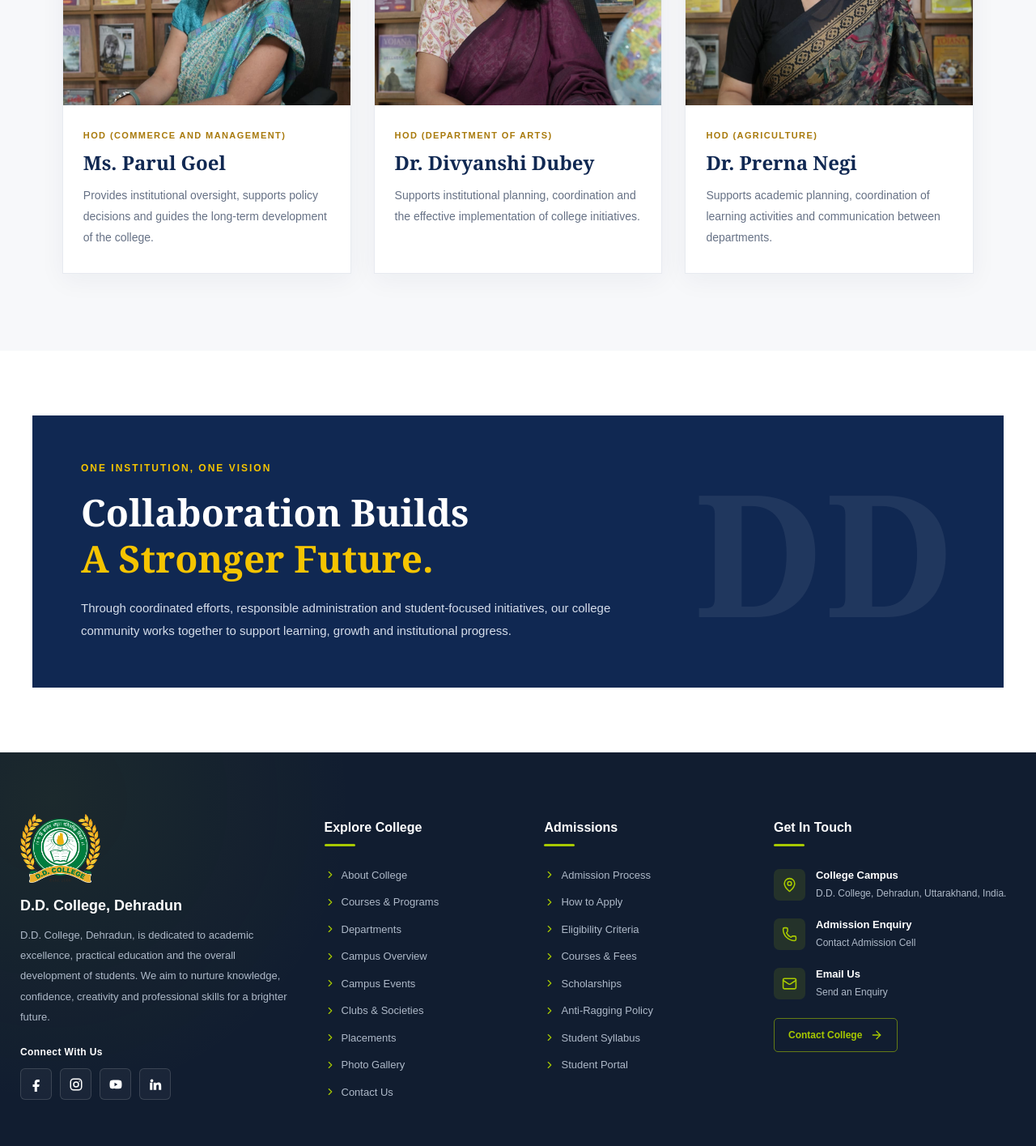
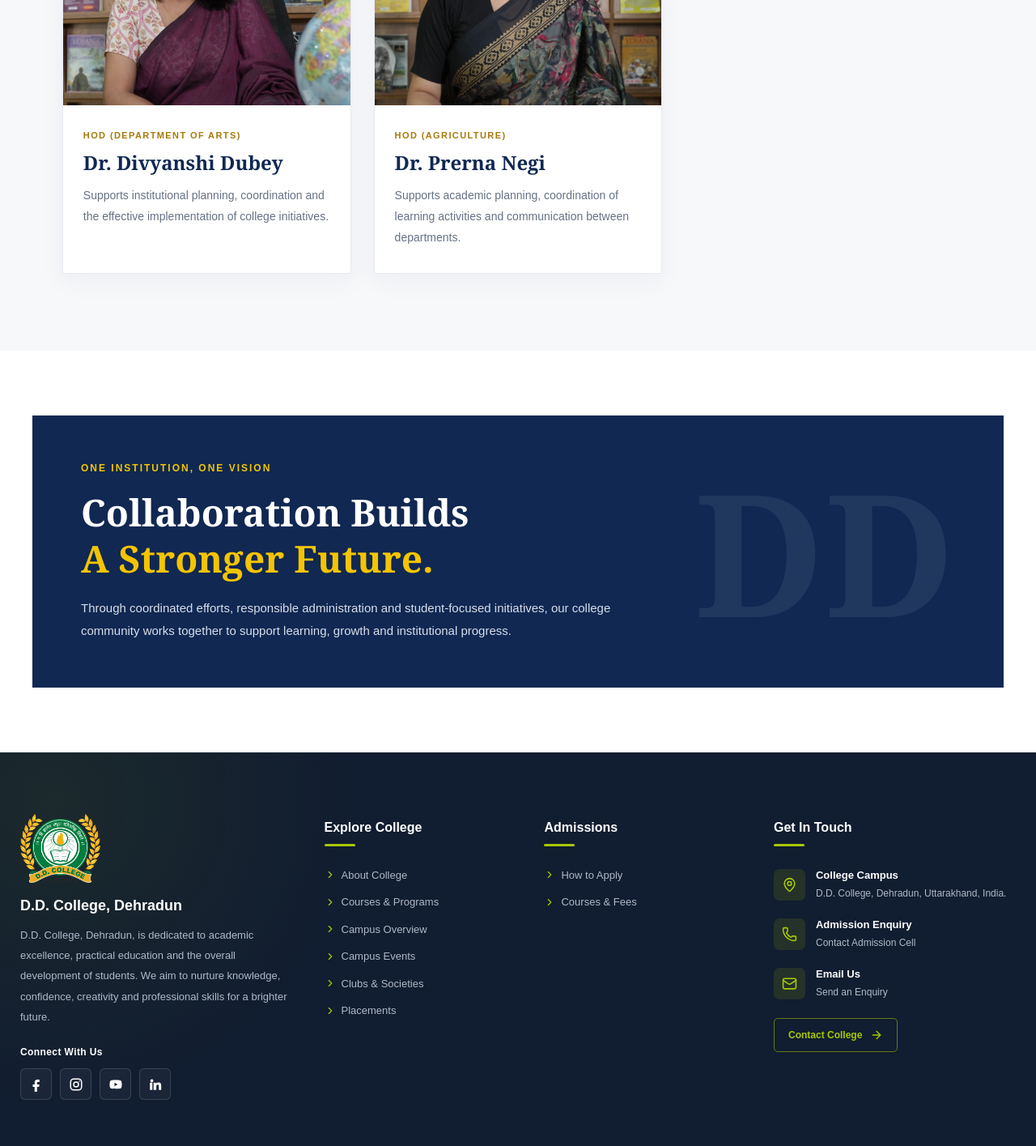
Before and after one commit to sunilsisodia09/ddcollege20, a Next.js app: page /about/management in a window 1280 px wide. Shown: the part 560-1975 px from the top of the page at 81% size. Built offline with nearby package versions, Linux system fonts and the light colour scheme.

Commit message:
Update author portfolio website

```diff
--- a/app/about/management/page.tsx
+++ b/app/about/management/page.tsx
@@ -2,13 +2,13 @@ import Image from "next/image";
 import "./management.css";
 
 const managementMembers = [
-  {
-    name: "Ms. Parul Goel",
-    designation: "HOD (Commerce and Management)",
-    image: "/gallery/Parul.png",
-    description:
-      "Provides institutional oversight, supports policy decisions and guides the long-term development of the college.",
-  },
+  // {
+  //   name: "Ms. Parul Goel",
+  //   designation: "HOD (Commerce and Management)",
+  //   image: "/gallery/Parul.png",
+  //   description:
+  //     "Provides institutional oversight, supports policy decisions and guides the long-term development of the college.",
+  // },
   {
     name: "Dr. Divyanshi Dubey",
     designation: "HOD (Department of Arts)",
--- a/components/Footer/Footer.tsx
+++ b/components/Footer/Footer.tsx
@@ -19,24 +19,22 @@ import "./Footer.css";
 const quickLinks = [
   { label: "About College", href: "/about" },
   { label: "Courses & Programs", href: "/admission/courses" },
-  { label: "Departments", href: "/Departments/SCHOOLOFCOMMERCE" },
+  // { label: "Departments", href: "/Departments/SCHOOLOFCOMMERCE" },
   { label: "Campus Overview", href: "/CampusLife/campusoverview" },
   { label: "Campus Events", href: "/CampusLife/events" },
   { label: "Clubs & Societies", href: "/CampusLife/clubs" },
   { label: "Placements", href: "/placements" },
-  { label: "Photo Gallery", href: "/CampusLife/gallery" },
-  { label: "Contact Us", href: "/contact" },
 ];
 
 const admissionLinks = [
-  { label: "Admission Process", href: "/admissions" },
+  // { label: "Admission Process", href: "/admissions" },
   { label: "How to Apply", href: "/admissions" },
-  { label: "Eligibility Criteria", href: "/admissions" },
+  // { label: "Eligibility Criteria", href: "/admissions" },
   { label: "Courses & Fees", href: "/admission/courses" },
-  { label: "Scholarships", href: "/admissions" },
-  { label: "Anti-Ragging Policy", href: "/anti-ragging" },
-  { label: "Student Syllabus", href: "/studentconer/syllabus" },
-  { label: "Student Portal", href: "/student-corner/studentportal" },
+  // { label: "Scholarships", href: "/admissions" },
+  // { label: "Anti-Ragging Policy", href: "/anti-ragging" },
+  // { label: "Student Syllabus", href: "/studentconer/syllabus" },
+  // { label: "Student Portal", href: "/student-corner/studentportal" },
 ];
 
 const programs = [
--- a/components/TopBar/TopBar.tsx
+++ b/components/TopBar/TopBar.tsx
@@ -47,7 +47,7 @@ export default function TopBar() {
         <div className="dd-topbar-actions">
 
           <a
-            href="tel:+91XXXXXXXXXX"
+            href="tel:+91 7417555666"
             className="dd-topbar-call"
             aria-label="Call D.D. College"
           >
```
